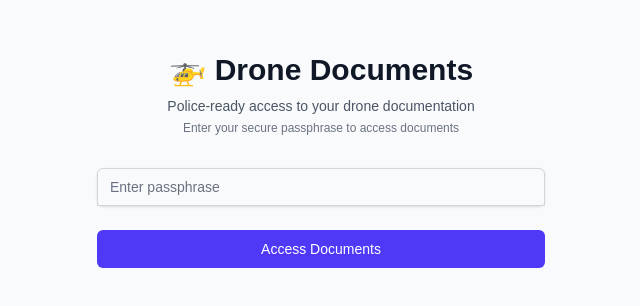
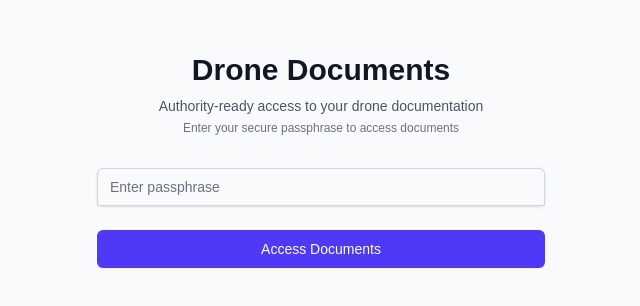
Before and after one commit to t-scheiber/droneapp, a Next.js app: page / in a window 1280 px wide. Shown: the part 252-558 px from the top of the page, without its empty margins (319-959 px from the left). Built offline with nearby package versions, Linux system fonts and the light colour scheme.

Commit message:
small changes

```diff
--- a/app/layout.tsx
+++ b/app/layout.tsx
@@ -2,8 +2,8 @@ import type { Metadata } from "next";
 import "./globals.css";
 
 export const metadata: Metadata = {
-  title: "🚁 Drone Document Wallet - Police Ready",
-  description: "Instant access to drone insurance, registration, and aviation documents for police verification",
+  title: "Drone Documents",
+  description: "Authority-ready access to your drone documentation",
 };
 
 export default function RootLayout({
--- a/app/login.tsx
+++ b/app/login.tsx
@@ -22,10 +22,10 @@ export function Login() {
       <div className="max-w-md w-full space-y-8">
         <div>
           <h2 className="mt-6 text-center text-3xl font-extrabold text-gray-900">
-            🚁 Drone Documents
+            Drone Documents
           </h2>
           <p className="mt-2 text-center text-sm text-gray-600">
-            Police-ready access to your drone documentation
+            Authority-ready access to your drone documentation
           </p>
           <p className="mt-1 text-center text-xs text-gray-500">
             Enter your secure passphrase to access documents
```
